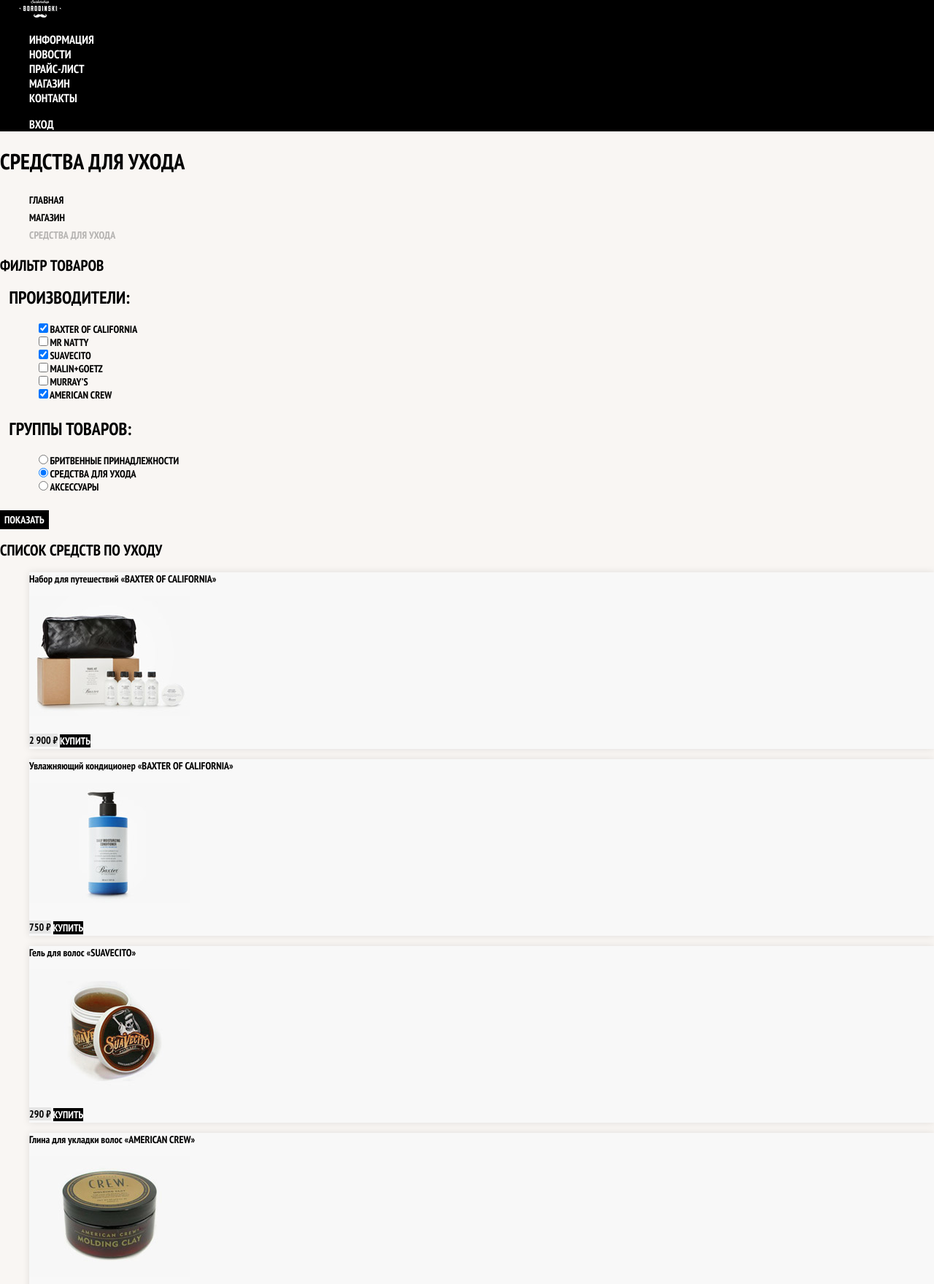
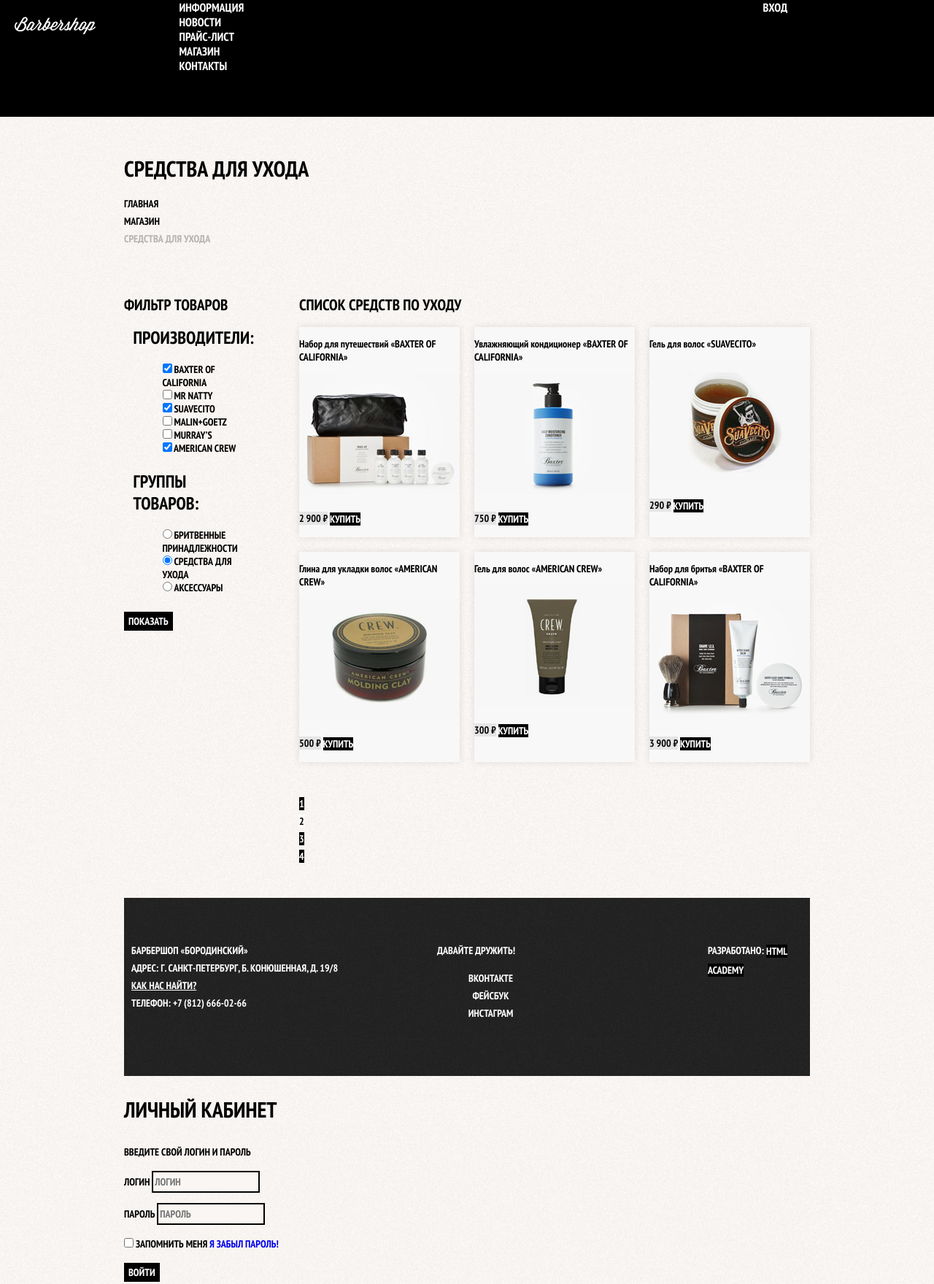
Before and after one commit to VeraMos/802277-barbershop, a plain HTML site: page catalog.html in a window 1280 px wide. Shown: the top 1759 px of the page at 73% size. Drawn offline with nearby package versions, Linux system fonts and the light colour scheme.

Commit message:
сетки

```diff
--- a/catalog.html
+++ b/catalog.html
@@ -6,13 +6,16 @@
     <link href="css/style.css" rel="stylesheet">
     <link href="https://fonts.googleapis.com/css?family=PT+Sans+Narrow:400,700&amp;subset=latin,cyrillic" rel="stylesheet">
     <link href="css/normalize.css" rel="stylesheet">
+    <link href="css/outline.css" rel="stylesheet">
   </head>
   <body <body class="inner-page">
   	<header class="main-header">
   		<nav class="main-navigation">
-  			<a class="main-header-logo" href="index.html">
-  			<img src="img/index-logo.svg" width="111" height="24" alt="Логотип барбершопа «Бородинский»">
-  			</a>
+  			  <a class="main-header-logo" href="index.html">
+            <img src="img/logo-inner.svg" width="111" height="24" alt="Логотип барбершопа «Бородинский»">
+           </a>
+        <div class="main-navigation-wrapper">
+          <div class="container">
   			<ul class="site-navigation">
   				<li><a href="info.html">Информация</a></li>
   				<li><a href="news.html">Новости</a></li>
@@ -25,6 +28,8 @@
             <a class="user-link" href="login.html">Вход</a>
           </li>
   			</ul>
+      </div>
+    </div>
   		</nav>
   	</header>
   <main class="container">
@@ -34,6 +39,7 @@
       <li><a href="price.html">Магазин</a></li>
       <li class="breadcrumbs-current">Средства для ухода</li>
     </ul>
+      <div class="catalog-columns">
       <section class="filters">
         <h2 class="visually-hidden">Фильтр товаров</h2>
         <form class="filter" action="https://echo/htmlacademy.ru" method="get">
@@ -190,7 +196,9 @@
           <li class="pagination-item"><a href="#">4</a></li>
         </ul>
       </section>
+    </div>
       <footer class="main-footer">
+        <div class="container">
       <p class="footer-contacts">
         Барбершоп «Бородинский»<br>
         Адрес: г. Санкт-Петербург, Б. Конюшенная, д. 19/8<br>
@@ -208,6 +216,7 @@
       <p class="footer-copyright">
         <b>Разработано:</b> <a class="button" href="https://htmlacademy.ru">HTML Academy</a>
       </p>
+    </div>
     </footer>
     <section class="modal modal-login">
       <h2>Личный кабинет</h2>
--- a/css/style.css
+++ b/css/style.css
@@ -19,25 +19,69 @@ body {
   color: #000000;
 
   background-color: #f9f6f3;
-  background-image: url("img/pattern-light.jpg");
+  background-image: url("../img/pattern-light.jpg");
   background-position: 0 0;
   background-repeat: repeat;
 }
-
+.inner-page .main-header {
+  margin-bottom: 50px;
+  background-color: #000000;
+}
 a {
   text-decoration: none;
 }
+.inner-page .main-header-logo {
+  order: 0;
 
+  width: 111px;
+  height: 24px;
+  padding: 23px 20px;
+}
+.container {
+  width: 940px;
+  margin: 0 auto;
+  padding: 0 10px;
+}
+.main-header {
+  margin-bottom: 75px;
+}
+.inner-page .main-navigation {
+  align-items: flex-start;
+  flex-direction: row;
+}
 .main-navigation {
   font-size: 16px;
   line-height: 20px;
   color: #ffffff;
 
-  background-color: #000000;
+  display:flex;
+  flex-direction: column;
+  align-items: center;
+
+  background-color: transparent;
 }
-.site-navigation,
+.main-header-logo {
+  order: 2;
+  width: 368px;
+  height: 153px;
+
+}
+.site-navigation {
+  width:620px;
+  margin: 0;
+  padding: 0;
+
+  list-style: none;
+}
 .user-navigation {
+  width:140px;
+  margin: 0;
+  padding: 0;
+
   list-style: none;
+}
+.inner-page .user-navigation {
+  margin-left: auto;
 }
 .site-navigation a,
 .user-navigation a {
@@ -49,11 +93,28 @@ a {
 .user-navigation a:focus {
   background-color: #242424;
 }
+.main-navigation-wrapper {
+  width: 100%;
+  margin-bottom: 60px;
+  background-color: #000000;
+}
+.main-navigation-wrapper .container {
+  display: flex;
+  justify-content: space-between;
+}
 .page-title {
   font-size: 30px;
   line-height: 42px;
+
+  margin: 0;
+  margin-bottom: 15px;
+  padding: 0;
 }
 .breadcrumbs {
+  padding: 0;
+  margin: 0;
+  margin-bottom: 50px;
+
   list-style: none;
 }
 .breadcrumbs a {
@@ -66,18 +127,30 @@ a {
 .breadcrumbs-current{
   color: #b5b3b1;
 }
+.features{
+  margin-bottom: 80px;
+}
 .features-list {
+  display: flex;
+  justify-content: space-between;
   list-style: none;
+  margin:0;
+  padding:0;
 }
 .feature-item {
+  width: 300px;
   text-align: center;
 }
-
 .feature-item h3 {
   font-size: 30px;
   line-height: 42px;
 }
 .index-columns {
+  padding: 50px 80px;
+  margin-bottom: 35px;
+  display: flex;
+  justify-content: space-between;
+
   color: #000000;
 
   background-color: #f8f5f2;
@@ -90,6 +163,10 @@ a {
   font-size: 30px;
   line-height: 42px;
 }
+.news{
+  width:380px;
+}
+
 .news-list {
   list-style: none;
 }
@@ -97,9 +174,18 @@ a {
 .news-item time {
   text-transform: none;
 }
+.gallery{
+  width:300px;
+}
 .gallery-content {
   background-color: #cccccc;
   border: 7px solid #ffffff;
+}
+.contacts{
+  width:380px;
+}
+.appointment{
+  width:300px;
 }
 .button {
   font: inherit;
@@ -127,12 +213,25 @@ a {
   border-color: #663d15;
 }
 .main-footer {
+  margin-top: 65px;
+  padding: 60px 0;
   color: #ffffff;
 
   background-color: #212121;
   background-image: url("../img/pattern-dark.jpg");
   background-position: 0 0;
   background-repeat: repeat;
+}
+.inner-page .main-footer {
+  margin-top: 45px;
+}
+.main-footer .container {
+  display: flex;
+}
+.footer-contacts{
+  margin:0;
+  width: 320px;
+  margin-right: 80px;
 }
 .footer-contacts a {
   color: #ffffff;
@@ -144,11 +243,18 @@ a {
   text-decoration: none;
 }
 .footer-social {
+  margin:0;
+  width: 145px;
   text-align: center;
 }
 
 .footer-social ul {
   list-style: none;
+}
+.footer-copyright{
+  margin:0;
+  width: 150px;
+  margin-left: auto;
 }
 
 .social-button {
@@ -187,11 +293,18 @@ a {
   color: #000000;
   text-decoration: underline;
 }
-
 .restore:hover,
 .restore:focus {
   text-decoration: none;
 }
+.catalog-columns {
+  display: flex;
+  justify-content: space-between;
+}
+.filters{
+  width: 180px;
+}
+
 .filter fieldset {
   border: none;
 }
@@ -211,12 +324,26 @@ a {
   color: #000000;
   opacity: 0.5;
 }
+.catalog{
+  width:700px;
+}
 .catalog-list{
+  display: flex;
+  flex-wrap: wrap;
+  padding: 0;
+  margin: 0;
+  margin-bottom: 25px;
   list-style: none;
 }
 .catalog-item {
+  width: 220px;
+  margin-bottom: 20px;
+  margin-right: 20px;
   background-color: #f8f8f8;
   box-shadow: 0 0 10px rgba(0, 0, 0, 0.1);
+}
+.catalog-item:nth-child(3n) {
+  margin-right: 0;
 }
 .catalog-item:hover {
   box-shadow: 0 0 10px rgba(0, 0, 0, 0.2);
@@ -243,6 +370,8 @@ a {
   color: #ffffff;
 }
 .pagination-list{
+  padding: 0;
+  margin: 0;
   list-style: none;
 }
 .pagination-item a{
@@ -267,21 +396,34 @@ a {
 
   background-color: #ffffff;
 }
+.product-photos{
+  width: 460px;
+}
 .product-photo-preview{
+  display: flex;
+  margin:0;
+  padding:0;
+  width: 140px;
   list-style: none;
 }
 .product-photo-preview li {
   box-shadow: 0 0 10px 2px rgba(0, 0, 0, 0.1);
+  margin-right: 20px;
 }
 
 .product-photo-full {
   box-shadow: 0 0 10px 2px rgba(0, 0, 0, 0.1);
+}
+.product-info{
+  width:400px;
 }
 .product-info h3{
   line-height: 30px;
   font-size: 24px;
 }
 .product-info ul{
+  margin:0;
+  padding:0;
   list-style: none;
 }
 .product-article {
@@ -294,3 +436,12 @@ a {
 
   background-color: #e5e5e5;
 }
+.product-text{
+  margin:0;
+  padding: 0;
+}
+.product-availability{
+  margin:0;
+  padding:0;
+  margin-bottom:5px;
+}
```
Also changed, not shown: catalog-item.html (+7 -1 lines), index.html (+8 -1 lines), img/logo-inner.svg (added).
